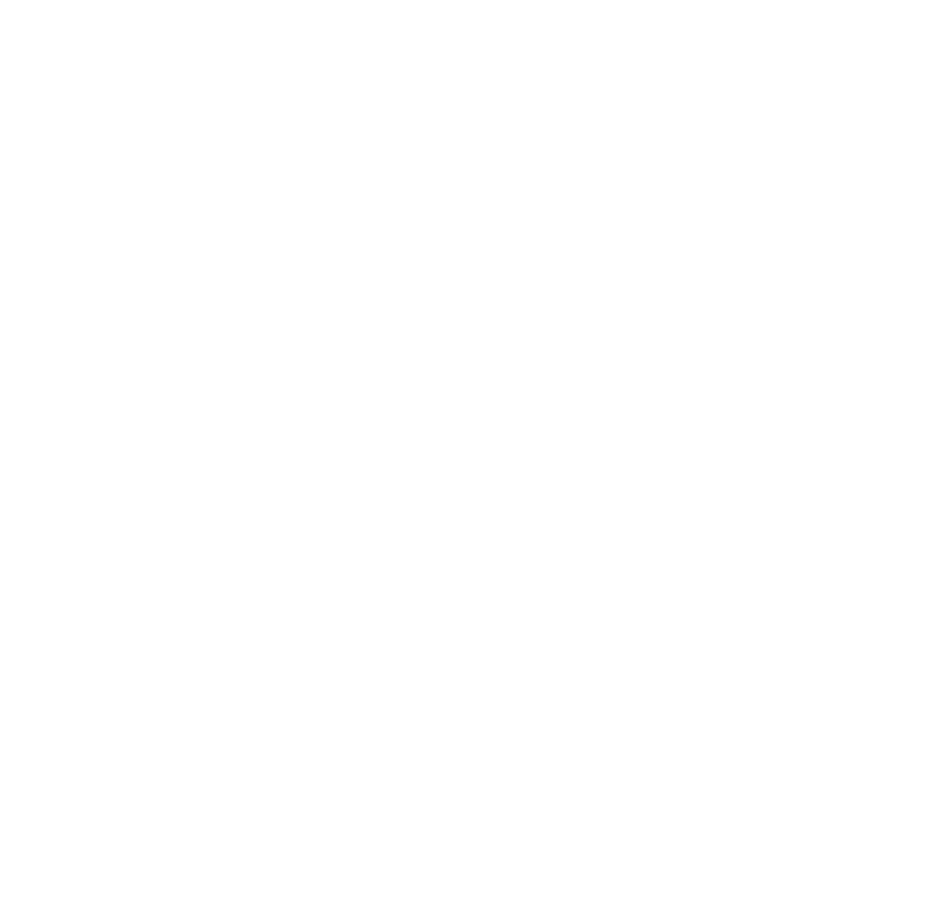
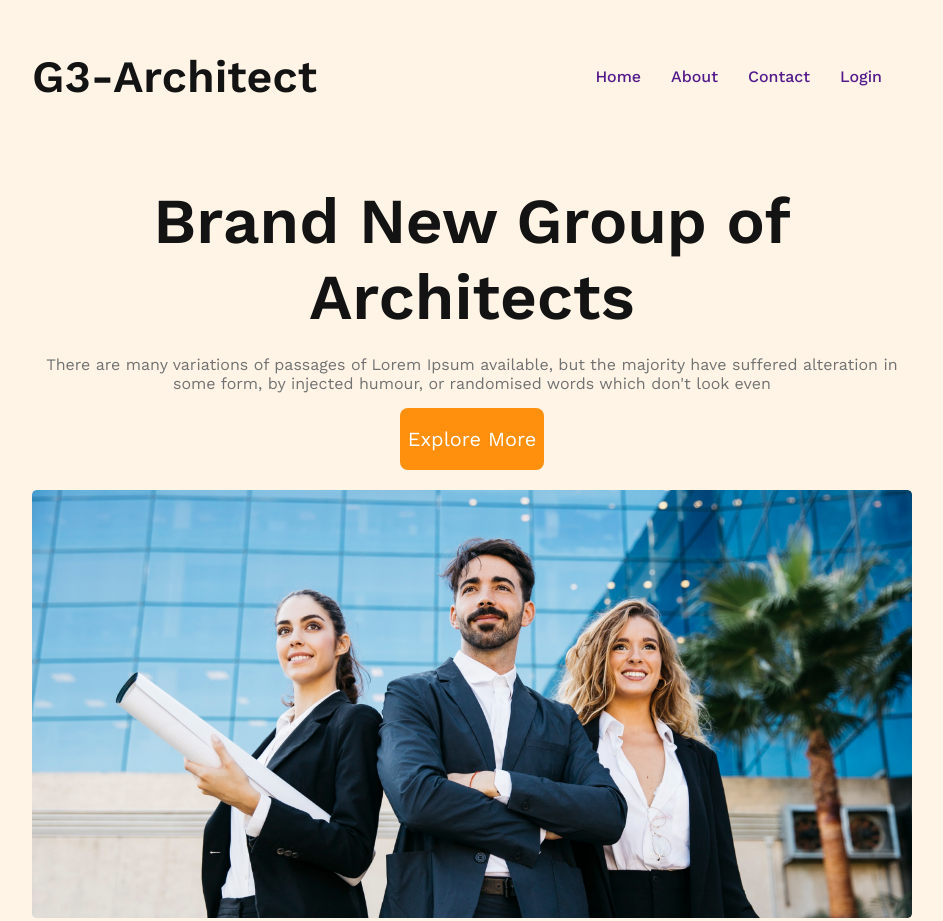
Before and after one commit to roksana35/Module-9, a plain HTML site: page index.html in a window 1280 px wide. Shown: the whole page, without its empty margins (168-1111 px from the left). Before the commit the page ends 800 px from the top, so only its background shows below. Drawn offline with nearby package versions, Linux system fonts and the light colour scheme.

Commit message:
add @media quary

```diff
--- a/index.html
+++ b/index.html
@@ -4,8 +4,34 @@
     <meta charset="UTF-8">
     <meta name="viewport" content="width=device-width, initial-scale=1.0">
     <title>G3-Architects</title>
+    <link rel="stylesheet" href="style.css">
 </head>
 <body>
+    <header>
+        <nav>
+            <h3 class="head">G3-Architect</h3>
+            <ul>
+                <li><a href="">Home</a></li>
+                <li><a href="">About</a></li>
+                <li><a href="">Contact</a></li>
+                <li><a href="">Login</a></li>
+            </ul>
+        </nav>
+        <div class="banner">
+            <div class="banner-text">
+                <h1 class="title">Brand New Group of Architects</h1>
+                <p class="banner-describsion">There are many variations of passages of Lorem Ipsum available, but the majority have suffered alteration in some form, by injected humour, or randomised words which don't look even</p>
+                <button class="btn">Explore More</button>
+            </div>
+            <img src="images/banner.png" alt="">
+        </div>
 
+    </header>
+    <main>
+
+    </main>
+    <footer>
+
+    </footer>
 </body>
 </html>
--- a/style.css
+++ b/style.css
@@ -0,0 +1,89 @@
+@import url('https://fonts.googleapis.com/css2?family=Work+Sans:wght@400;500;600&display=swap');
+*{
+    font-family: 'Work Sans', sans-serif;
+    margin: 0;
+    padding: 0;
+    box-sizing: border-box;
+}
+/* header section */
+header{
+    background: rgba(255, 144, 14, 0.10);
+    padding: 50px 200px;
+
+}
+nav{
+    display: flex;
+    justify-content: space-between;
+    align-items: center;
+}
+nav >ul{
+    display: flex;
+}
+nav li {
+    list-style: none;
+    margin-right: 30px;
+    font-size: 1rem;
+    font-weight: 500;
+}
+nav li a{
+    text-decoration: none;
+}
+.head{
+    font-size: 2.8rem;
+    font-weight: 700;
+    color: var(--Dark-01, #131313);
+}
+.banner{
+    margin-top: 80px;
+}
+.banner-text{
+    text-align: center;
+    margin: 0 auto;
+    margin-bottom: 20px;
+}
+.title{
+    color:var(--Dark-01, #131313);
+    font-size: 4rem;
+    font-weight: 700;
+    margin-bottom: 20px;
+}
+.banner-describsion{
+    color: var(--Dark-03, #727272);
+    font-weight: 400;
+    font-size: 1rem;
+    margin-bottom: 15px;
+
+
+}
+.btn{
+height: 3.9rem;
+width: 9rem;
+
+border-radius: 8px;
+background: #FF900E;
+color: white;
+border:0;
+font-size: 1.25rem;
+
+}
+.banner img{
+    width: 100%;
+}
+@media screen and (max-width:576px) {
+    header{
+        padding: 20px;
+    }
+    nav{
+        flex-direction: column;
+    }
+
+}
+@media screen and (min-width:576) and (max-width:960px) {
+    header{
+        padding: 50px;
+    }
+    nav{
+        flex-direction: column;
+
+    }
+}
```
